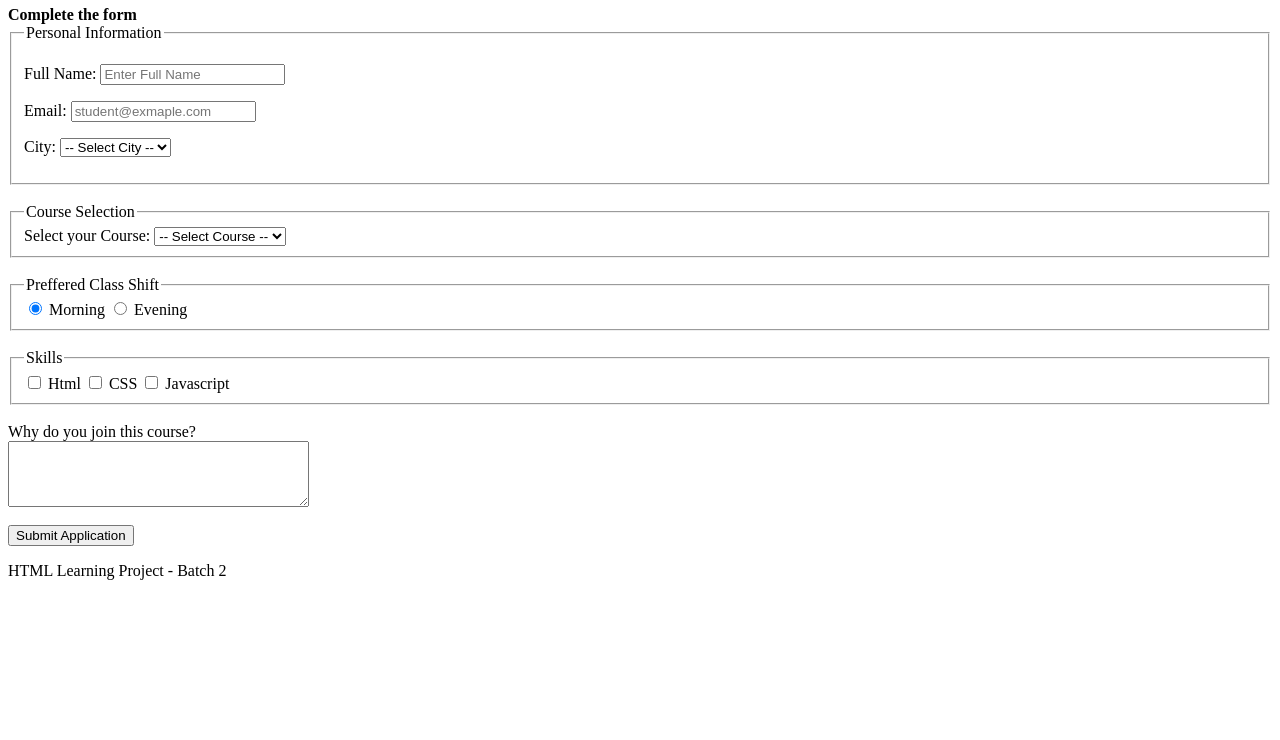
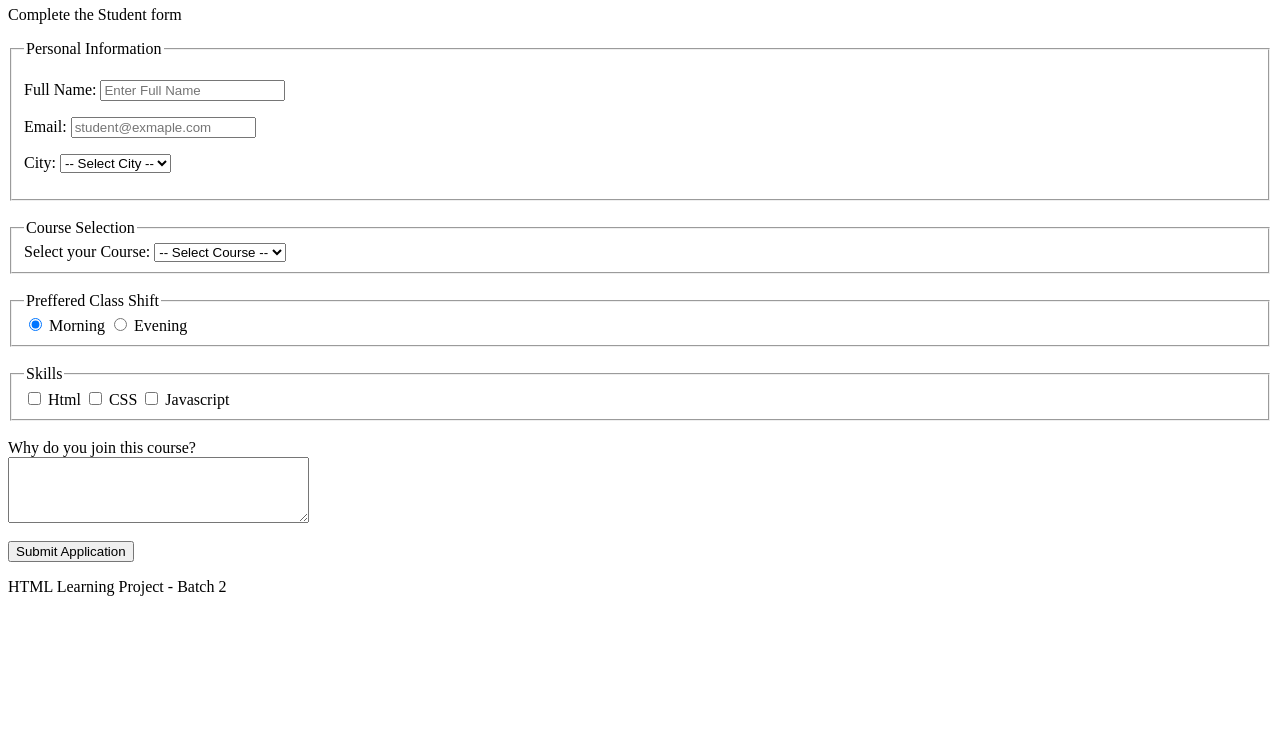
Before and after one commit to mahsammalik/student-submission-form, a plain HTML site: page index.html in a window 1280 px wide. Shown: the part 60-800 px from the top of the page. Drawn offline with Linux system fonts and the light colour scheme.

Commit message:
Change text of header

```diff
--- a/index.html
+++ b/index.html
@@ -3,7 +3,7 @@
 <body>
     <header>
         <h1>Student Admission Form</h1>
-        <b>Complete the form</b>
+        <p>Complete the Student form</b>
     </header>
     <main>
         <form method="post">
```
